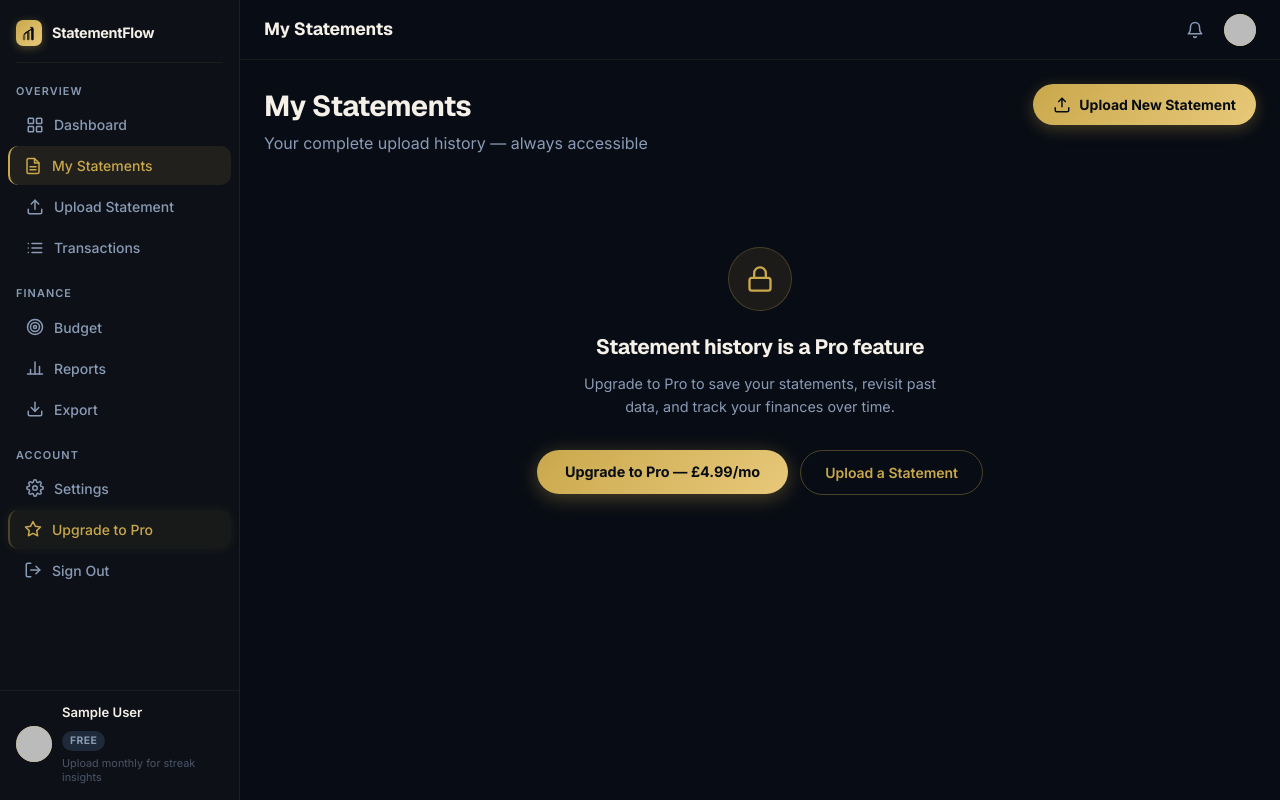
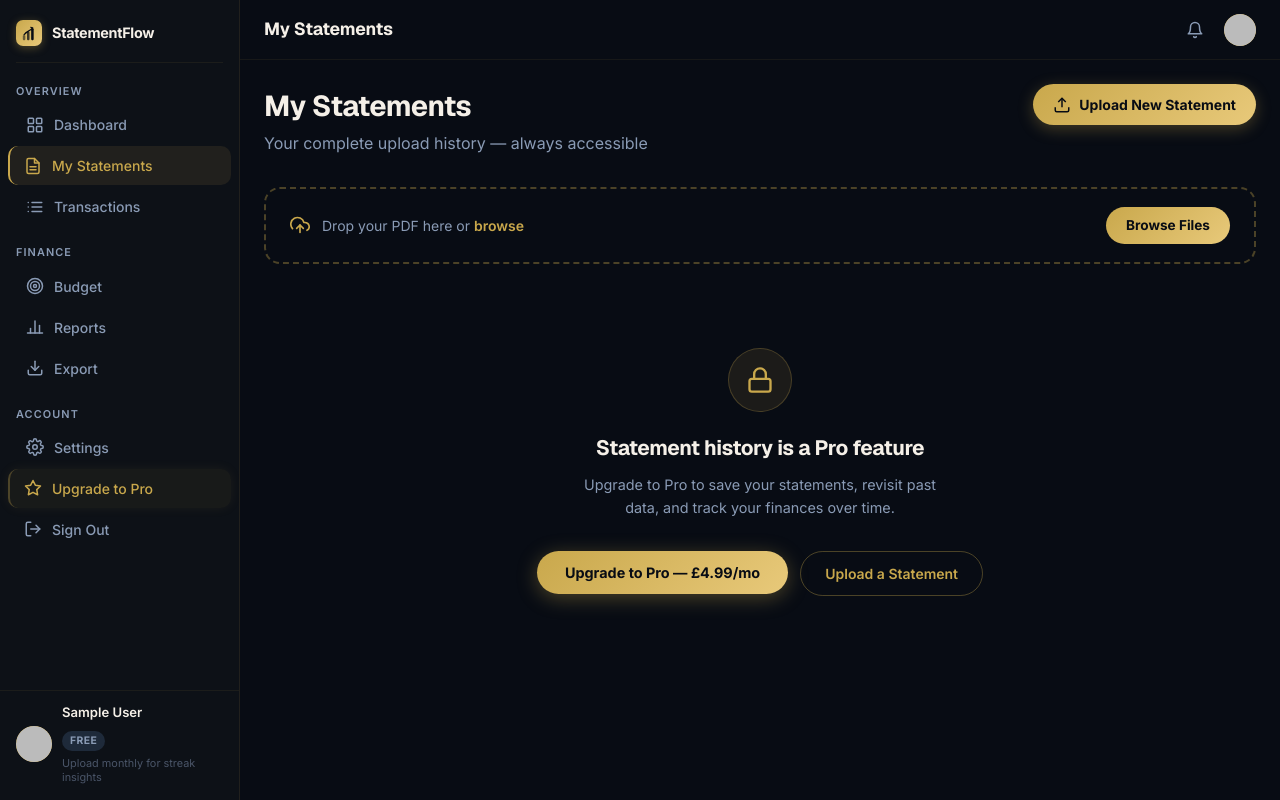
Before and after one commit to kasimk94/StatementFlow, a Next.js app: page /statements in a window 1280 px wide. Built offline with nearby package versions, Linux system fonts and the light colour scheme; no server answers; the database is empty; sample sign-in values are in the browser's storage.

Commit message:
remove upload from sidebar, inline upload on statements page, auto redirect after upload

```diff
--- a/app/statements/page.js
+++ b/app/statements/page.js
@@ -1,6 +1,6 @@
 "use client";
 
-import { useState, useEffect } from "react";
+import { useState, useEffect, useRef } from "react";
 import Link from "next/link";
 import { useRouter } from "next/navigation";
 import { useSession } from "next-auth/react";
@@ -33,6 +33,133 @@ function fmtDate(dateStr) {
 function fmtUploadDate(iso) {
   const d = new Date(iso);
   return d.toLocaleDateString("en-GB", { day: "numeric", month: "short", year: "numeric" });
+}
+
+// ── Inline upload zone ────────────────────────────────────────────────────────
+
+function InlineUpload() {
+  const router = useRouter();
+  const inputRef = useRef(null);
+  const [file, setFile] = useState(null);
+  const [uploading, setUploading] = useState(false);
+  const [done, setDone] = useState(false);
+  const [error, setError] = useState(null);
+  const [dragOver, setDragOver] = useState(false);
+
+  function pickFile(f) {
+    if (!f || f.type !== 'application/pdf') { setError('PDF files only'); return; }
+    setFile(f);
+    setError(null);
+  }
+
+  async function handleUpload() {
+    if (!file || uploading) return;
+    setUploading(true);
+    setError(null);
+    try {
+      const fd = new FormData();
+      fd.append('file', file);
+      const res = await fetch('/api/convert', { method: 'POST', body: fd });
+      const json = await res.json();
+      if (!res.ok || json.error) throw new Error(json.error || 'Upload failed');
+      setDone(true);
+      setTimeout(() => router.push(`/dashboard?statementId=${json.statementId}`), 1000);
+    } catch (e) {
+      setError(e.message);
+      setUploading(false);
+    }
+  }
+
+  return (
+    <div
+      onDragOver={e => { e.preventDefault(); setDragOver(true); }}
+      onDragLeave={() => setDragOver(false)}
+      onDrop={e => { e.preventDefault(); setDragOver(false); pickFile(e.dataTransfer.files[0]); }}
+      style={{
+        display: 'flex', alignItems: 'center', justifyContent: 'space-between',
+        flexWrap: 'wrap', gap: 12,
+        border: `2px dashed ${dragOver ? 'rgba(201,168,76,0.7)' : 'rgba(201,168,76,0.35)'}`,
+        borderRadius: 16, padding: '18px 24px', marginBottom: 24,
+        background: dragOver ? 'rgba(201,168,76,0.04)' : 'transparent',
+        transition: 'border-color 0.15s ease, background 0.15s ease',
+      }}
+    >
+      {/* Left: icon + label */}
+      <div style={{ display: 'flex', alignItems: 'center', gap: 12 }}>
+        <svg width="20" height="20" viewBox="0 0 24 24" fill="none" stroke="#C9A84C" strokeWidth="2" strokeLinecap="round" strokeLinejoin="round" style={{ flexShrink: 0 }}>
+          <polyline points="16,16 12,12 8,16"/><line x1="12" y1="12" x2="12" y2="21"/>
+          <path d="M20.39 18.39A5 5 0 0 0 18 9h-1.26A8 8 0 1 0 3 16.3"/>
+        </svg>
+        <div>
+          {done ? (
+            <span style={{ color: '#10B981', fontSize: '0.875rem', fontWeight: 600 }}>
+              ✅ Done! Taking you to your dashboard...
+            </span>
+          ) : file ? (
+            <span style={{ color: '#F5F0E8', fontSize: '0.875rem', fontWeight: 600 }}>{file.name}</span>
+          ) : (
+            <span style={{ color: '#8A9BB5', fontSize: '0.875rem' }}>
+              Drop your PDF here or <span style={{ color: '#C9A84C', fontWeight: 600 }}>browse</span>
+            </span>
+          )}
+          {error && <p style={{ margin: '2px 0 0', color: '#EF4444', fontSize: '0.78rem' }}>{error}</p>}
+        </div>
+      </div>
+
+      {/* Right: action button */}
+      {!done && (
+        <div style={{ display: 'flex', gap: 8, alignItems: 'center' }}>
+          {!file && (
+            <>
+              <input ref={inputRef} type="file" accept=".pdf,application/pdf" style={{ display: 'none' }}
+                onChange={e => pickFile(e.target.files[0])} />
+              <button
+                onClick={() => inputRef.current?.click()}
+                style={{
+                  padding: '8px 20px', borderRadius: 50,
+                  background: 'linear-gradient(135deg,#C9A84C,#E8C97A)',
+                  color: '#080C14', fontWeight: 700, fontSize: '0.85rem',
+                  border: 'none', cursor: 'pointer',
+                }}
+              >
+                Browse Files
+              </button>
+            </>
+          )}
+          {file && !uploading && (
+            <>
+              <button
+                onClick={() => { setFile(null); setError(null); }}
+                style={{ background: 'transparent', border: 'none', color: '#8A9BB5', cursor: 'pointer', fontSize: '0.8rem' }}
+              >
+                Clear
+              </button>
+              <button
+                onClick={handleUpload}
+                style={{
+                  padding: '8px 20px', borderRadius: 50,
+                  background: 'linear-gradient(135deg,#C9A84C,#E8C97A)',
+                  color: '#080C14', fontWeight: 700, fontSize: '0.85rem',
+                  border: 'none', cursor: 'pointer',
+                }}
+              >
+                Analyse Statement
+              </button>
+            </>
+          )}
+          {uploading && (
+            <div style={{ display: 'flex', alignItems: 'center', gap: 8, color: '#C9A84C', fontSize: '0.85rem', fontWeight: 600 }}>
+              <svg width="16" height="16" viewBox="0 0 24 24" fill="none" stroke="currentColor" strokeWidth="2.5" strokeLinecap="round"
+                style={{ animation: 'sf-spin 1s linear infinite', flexShrink: 0 }}>
+                <path d="M21 12a9 9 0 1 1-6.219-8.56"/>
+              </svg>
+              Analysing...
+            </div>
+          )}
+        </div>
+      )}
+    </div>
+  );
 }
 
 // ── Skeleton card ─────────────────────────────────────────────────────────────
@@ -117,6 +244,7 @@ export default function StatementsPage() {
           0%, 100% { opacity: 1; }
           50%       { opacity: 0.4; }
         }
+        @keyframes sf-spin { to { transform: rotate(360deg); } }
       `}</style>
 
       {/* Header row */}
@@ -182,6 +310,9 @@ export default function StatementsPage() {
           Upload New Statement
         </Link>
       </div>
+
+      {/* Inline upload zone */}
+      {status === 'authenticated' && <InlineUpload />}
 
       {/* Loading skeletons */}
       {loading && (
--- a/components/Sidebar.js
+++ b/components/Sidebar.js
@@ -162,9 +162,8 @@ const NAV_SECTIONS = [
     section: 'OVERVIEW',
     items: [
       { label: 'Dashboard',     icon: 'LayoutDashboard', href: '/dashboard' },
-      { label: 'My Statements',     icon: 'FileText', href: '/statements' },
-      { label: 'Upload Statement',  icon: 'Upload',   href: '/upload' },
-      { label: 'Transactions',      icon: 'List',     href: '/transactions' },
+      { label: 'My Statements', icon: 'FileText',        href: '/statements' },
+      { label: 'Transactions',  icon: 'List',            href: '/transactions' },
     ],
   },
   {
```
